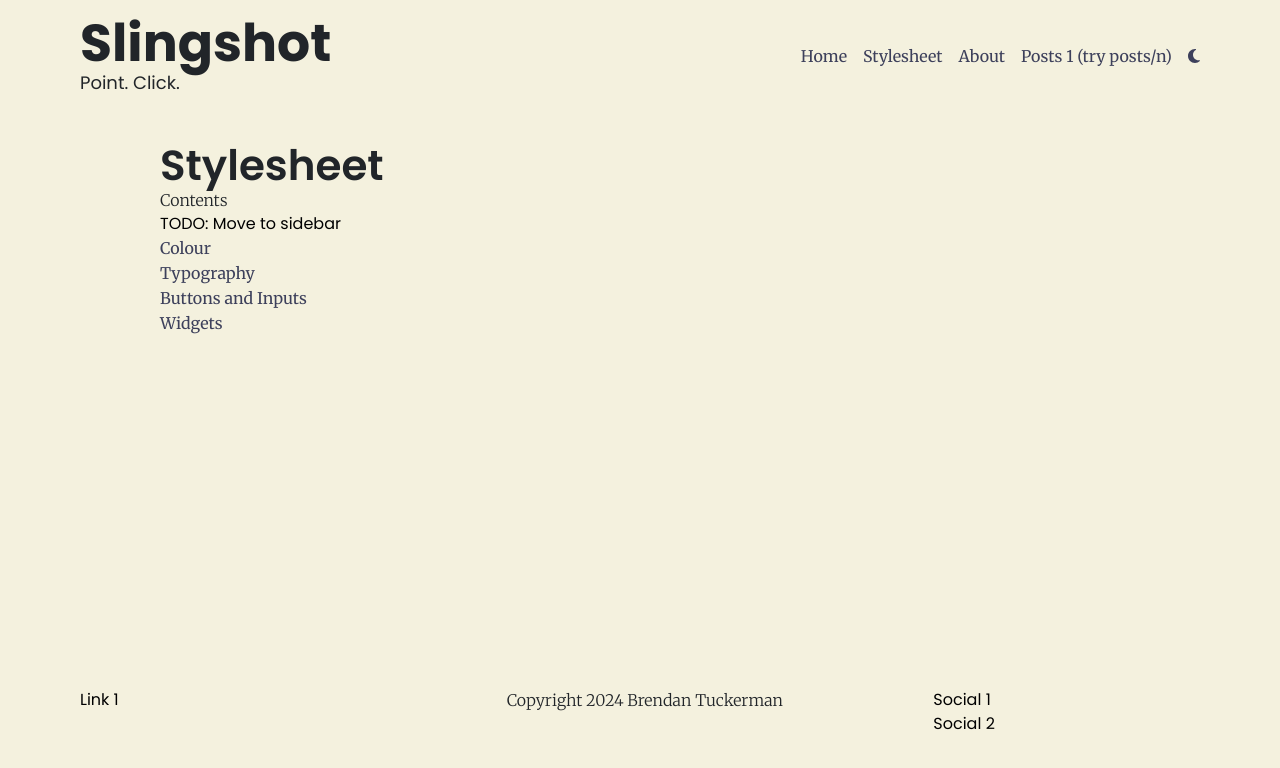
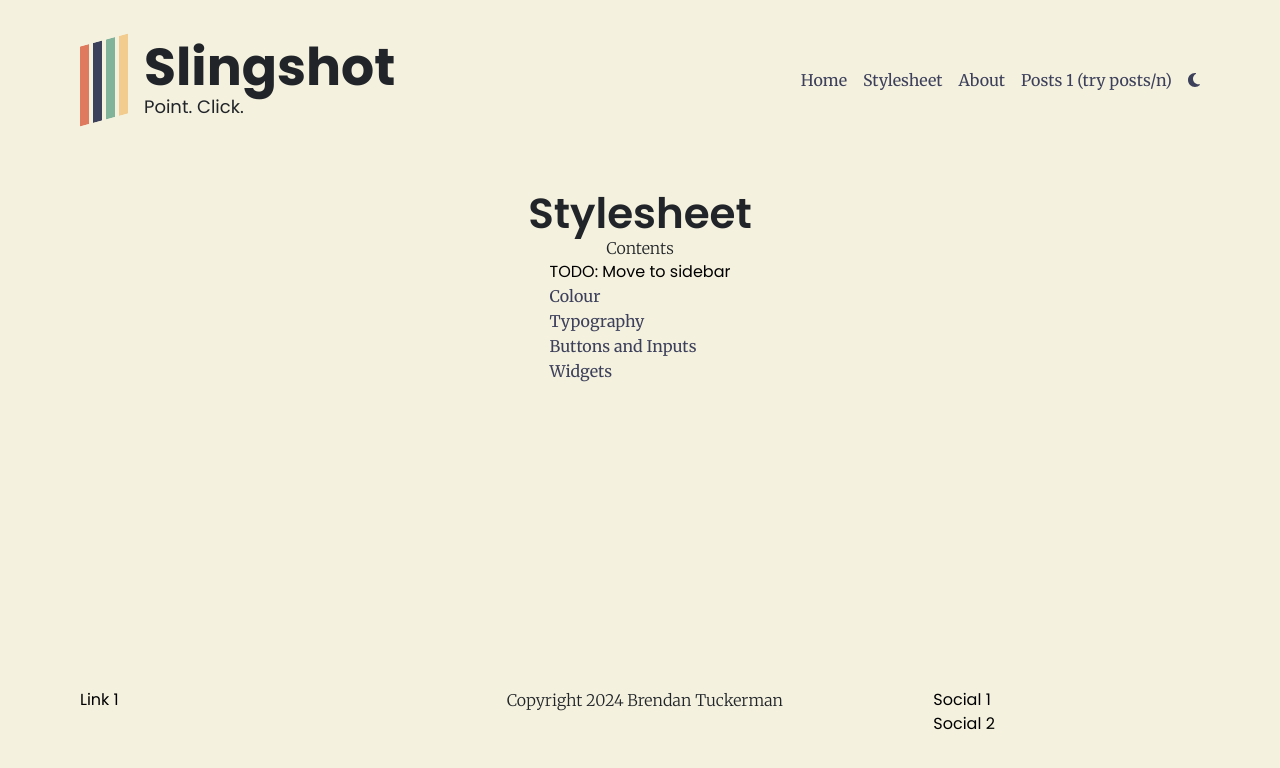
Before and after one commit to brendantuckerman/Sandman, a Nuxt app: page /stylesheet in a window 1280 px wide. Shown: the top 768 px of the page. Built offline with nearby package versions, Linux system fonts and the light colour scheme.

Commit message:
Changes to colour page and favicon

```diff
--- a/app.vue
+++ b/app.vue
@@ -1,10 +1,18 @@
 <template>
   <div class='container page-container relative min-h-screen'>
-    <header class="flex justify-between items-center pb-8">
-      <div>
-        <h1>{{ SiteName }}</h1>
-        <h5>{{ TagLine }}</h5>
-      </div>
+    <header class="flex justify-between items-center pb-8 h-40">
+      <div class="site-branding-container flex gap-4">
+        <div class="color-box overflow-hidden grid grid-cols-4 gap-1 -skew-y-[15deg] w-12">
+            <div class="bg-retro-red h-full"></div>
+            <div class="bg-retro-blue dark:bg-retro-white h-full"></div>
+            <div class="bg-retro-green h-full"></div>
+            <div class="bg-retro-yellow h-full"></div>
+        </div>
+        <div>
+          <h1>{{ SiteName }}</h1>
+          <h5>{{ TagLine }}</h5>
+        </div>
+    </div>
       <nav>
         <ul class="hidden sm:flex justify-between items-center gap-4">
           <li><NuxtLink to="/">Home</NuxtLink></li>
--- a/components/GlobalFooter.vue
+++ b/components/GlobalFooter.vue
@@ -1,5 +1,5 @@
 <template>
-  <div class="footer-wrapper h-28 absolute bottom-0 w-screen">
+  <div class="footer-wrapper h-28 absolute bottom-0 sm:w-screen">
     <div class="grid grid-cols-2 sm:grid-cols-3 sm:grid-rows-2">
       <nav>
         <ul>
--- a/pages/stylesheet.vue
+++ b/pages/stylesheet.vue
@@ -1,4 +1,5 @@
 <template>
+    <div class="stylesheet-container flex flex-col items-center">
     <h2>Stylesheet</h2>
     <p>Contents</p>
     <ul>
@@ -9,7 +10,8 @@
         <li><a href="/stylesheet/widgets">Widgets</a></li>
     </ul>
 
-    <div class="stylesheet-container flex flex-col gap-4 py-4">
+    <div class="stylesheet-content-container flex flex-col gap-4 py-4">
         <NuxtPage />
     </div>
+    </div>
 </template>
--- a/pages/stylesheet/color.vue
+++ b/pages/stylesheet/color.vue
@@ -1,23 +1,23 @@
 <template>
-    <div class="color pb-4 flex flex-col gap-6">
+    <div class="color pb-4 flex flex-col gap-6 items-center justify-center">
             <h3>Color</h3>
             <h4>Retro</h4>
-            <div class="color-box h-72 overflow-hidden grid grid-cols-5 gap-2">
+            <div class=" hidden w-full color-box h-72 overflow-hidden sm:grid grid-cols-5 gap-2">
                 <div class="bg-retro-red h-full -skew-y-[20deg]"></div>
-                <div class="bg-retro-white h-full -skew-y-[20deg]"></div>
+                <div class="bg-retro-white h-full -skew-y-[20deg] border-dashed border-[1px] border-grey-lightest dark:border-none"></div>
                 <div class="bg-retro-blue h-full -skew-y-[20deg]"></div>
                 <div class="bg-retro-green h-full -skew-y-[20deg]"></div>
                 <div class="bg-retro-yellow h-full -skew-y-[20deg]"></div>
             </div>
-            <div class="py-4 grid grid-cols-5 items-center">
-                <div class="bg-retro-red h-28 w-28  border-2 border-grey-darkest rounded">Red (#e07a5f)</div>
+            <div class="py-4 grid sm:grid-cols-5 grid-cols-1 items-center gap-4 justify-center">
+                <div class="bg-retro-red h-28 w-full sm:w-28  border-2 border-grey-darkest rounded">Red (#e07a5f)</div>
                 <div class="bg-retro-white h-28 w-28  border-2 border-grey-darkest rounded">White (#f4f1de)</div>
                 <div class="bg-retro-blue h-28 w-28  border-2 border-grey-darkest rounded text-retro-white">Blue (#3d405b)</div>
                 <div class="bg-retro-green h-28 w-28  border-2 border-grey-darkest rounded">Green (#81b29a)</div>
                 <div class="bg-retro-yellow h-28 w-28  border-2 border-grey-darkest rounded">Yellow (#f2cc8f)</div>
             </div>
             <h4>Grey</h4>
-            <div class="py-4 grid grid-cols-5 items-center">
+            <div class="py-4 grid sm:grid-cols-5 grid-cols-1 items-center gap-4 justify-center">
                 <div class="bg-grey-darkest text-retro-white h-28 w-28  border-2 border-grey-darkest rounded">grey-darkest</div>
                 <div class="bg-grey-dark text-retro-white h-28 w-28  border-2 border-grey-darkest rounded">grey-dark</div>
                 <div class="bg-grey-default text-retro-white h-28 w-28  border-2 border-grey-darkest rounded">grey-default</div>
```
Also changed, not shown: 1 other file (tests, documents, lock files or other folders).
